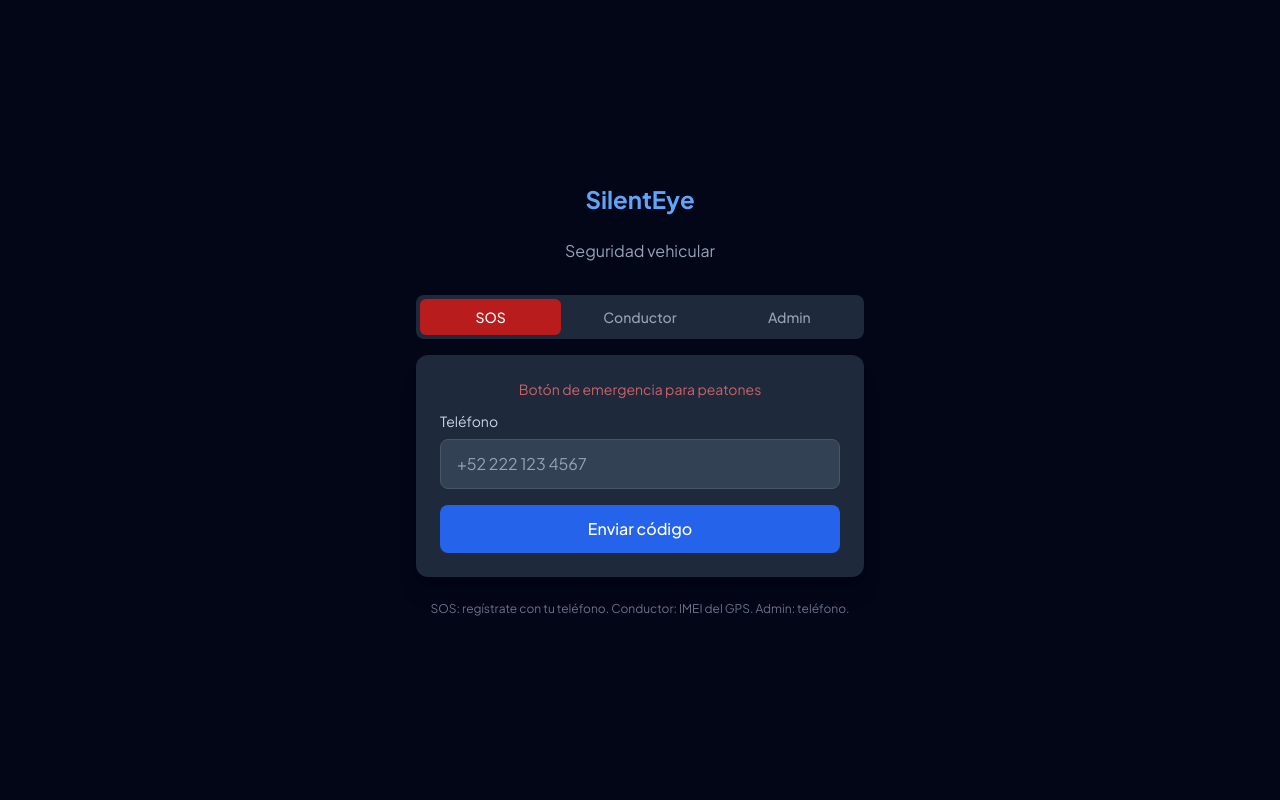
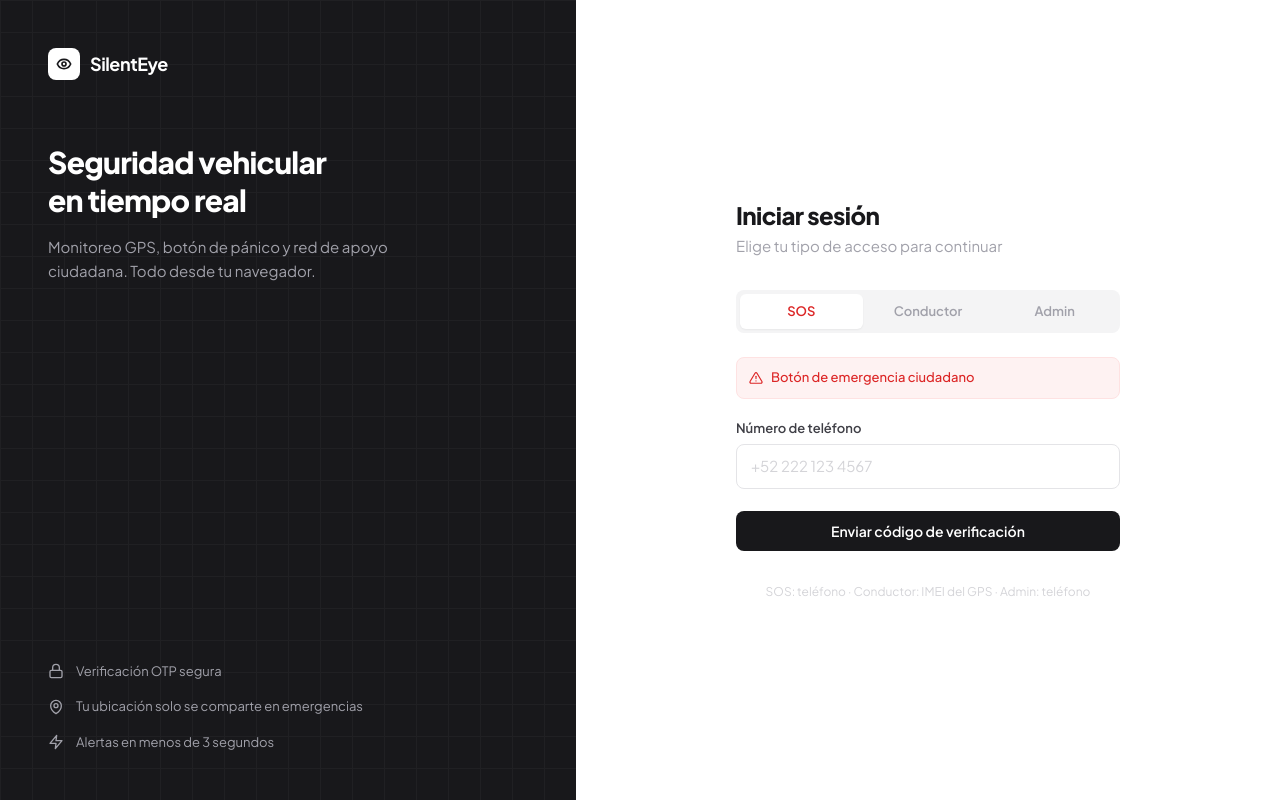
Before and after one commit to issacfiesco66-dot/SilentEye, a Next.js app in the folder frontend/: page /login in a window 1280 px wide. Built offline with nearby package versions, Linux system fonts and the light colour scheme.

Commit message:
redesign: login page - split layout, white bg, zinc palette, matching landing style

```diff
--- a/frontend/app/login/page.tsx
+++ b/frontend/app/login/page.tsx
@@ -85,116 +85,173 @@ export default function LoginPage() {
   };
 
   return (
-    <div className="min-h-screen flex items-center justify-center p-4">
-      <div className="w-full max-w-md">
-        <h1 className="text-2xl font-bold text-center mb-6 text-blue-400">SilentEye</h1>
-        <p className="text-slate-400 text-center mb-8">Seguridad vehicular</p>
+    <div className="min-h-screen bg-white flex">
 
-        <div className="flex gap-2 mb-4 p-1 bg-slate-800 rounded-lg">
+      {/* Left panel – branding */}
+      <div className="hidden lg:flex lg:w-[45%] bg-zinc-900 text-white flex-col justify-between p-12 relative overflow-hidden">
+        <div className="absolute inset-0 opacity-[0.03] bg-[linear-gradient(to_right,#fff_1px,transparent_1px),linear-gradient(to_bottom,#fff_1px,transparent_1px)] bg-[size:32px_32px]" />
+        <div className="relative">
+          <div className="flex items-center gap-2.5 mb-16">
+            <div className="w-8 h-8 bg-white rounded-lg flex items-center justify-center">
+              <svg width="16" height="16" viewBox="0 0 24 24" fill="none" stroke="#18181b" strokeWidth="2.5" strokeLinecap="round" strokeLinejoin="round"><path d="M2 12s3-7 10-7 10 7 10 7-3 7-10 7S2 12 2 12Z"/><circle cx="12" cy="12" r="3"/></svg>
+            </div>
+            <span className="text-lg font-bold tracking-tight">SilentEye</span>
+          </div>
+          <h2 className="text-3xl font-extrabold tracking-tight leading-tight mb-4">
+            Seguridad vehicular<br />en tiempo real
+          </h2>
+          <p className="text-zinc-400 text-[15px] leading-relaxed max-w-sm">
+            Monitoreo GPS, botón de pánico y red de apoyo ciudadana. Todo desde tu navegador.
+          </p>
+        </div>
+
+        <div className="relative space-y-4">
+          <div className="flex items-center gap-3 text-[13px] text-zinc-400">
+            <svg width="16" height="16" viewBox="0 0 24 24" fill="none" stroke="currentColor" strokeWidth="2" strokeLinecap="round" strokeLinejoin="round"><rect width="18" height="11" x="3" y="11" rx="2" ry="2"/><path d="M7 11V7a5 5 0 0 1 10 0v4"/></svg>
+            Verificación OTP segura
+          </div>
+          <div className="flex items-center gap-3 text-[13px] text-zinc-400">
+            <svg width="16" height="16" viewBox="0 0 24 24" fill="none" stroke="currentColor" strokeWidth="2" strokeLinecap="round" strokeLinejoin="round"><path d="M12 22s-8-4.5-8-11.8A8 8 0 0 1 12 2a8 8 0 0 1 8 8.2c0 7.3-8 11.8-8 11.8Z"/><circle cx="12" cy="10" r="3"/></svg>
+            Tu ubicación solo se comparte en emergencias
+          </div>
+          <div className="flex items-center gap-3 text-[13px] text-zinc-400">
+            <svg width="16" height="16" viewBox="0 0 24 24" fill="none" stroke="currentColor" strokeWidth="2" strokeLinecap="round" strokeLinejoin="round"><path d="M13 2 3 14h9l-1 8 10-12h-9l1-8Z"/></svg>
+            Alertas en menos de 3 segundos
+          </div>
+        </div>
+      </div>
+
+      {/* Right panel – form */}
+      <div className="flex-1 flex items-center justify-center px-6 py-12">
+        <div className="w-full max-w-sm">
+
+          {/* Mobile logo */}
+          <div className="flex items-center gap-2.5 mb-10 lg:hidden">
+            <div className="w-8 h-8 bg-zinc-900 rounded-lg flex items-center justify-center">
+              <svg width="16" height="16" viewBox="0 0 24 24" fill="none" stroke="white" strokeWidth="2.5" strokeLinecap="round" strokeLinejoin="round"><path d="M2 12s3-7 10-7 10 7 10 7-3 7-10 7S2 12 2 12Z"/><circle cx="12" cy="12" r="3"/></svg>
+            </div>
+            <span className="text-lg font-bold tracking-tight text-zinc-900">SilentEye</span>
+          </div>
+
+          <h1 className="text-2xl font-extrabold tracking-tight text-zinc-900 mb-1">Iniciar sesión</h1>
+          <p className="text-[15px] text-zinc-400 mb-8">Elige tu tipo de acceso para continuar</p>
+
+          {/* Mode tabs */}
+          <div className="flex gap-1 mb-6 p-1 bg-zinc-100 rounded-lg">
             <button
               onClick={() => { setMode('citizen'); resetForm(); }}
-            className={`flex-1 py-2 rounded-md text-sm font-medium ${mode === 'citizen' ? 'bg-red-700 text-white' : 'text-slate-400 hover:text-white'}`}
+              className={`flex-1 py-2 rounded-md text-[13px] font-semibold transition-all ${mode === 'citizen' ? 'bg-white text-red-600 shadow-sm' : 'text-zinc-400 hover:text-zinc-600'}`}
             >
               SOS
             </button>
             <button
               onClick={() => { setMode('driver'); resetForm(); }}
-            className={`flex-1 py-2 rounded-md text-sm font-medium ${mode === 'driver' ? 'bg-slate-700 text-white' : 'text-slate-400 hover:text-white'}`}
+              className={`flex-1 py-2 rounded-md text-[13px] font-semibold transition-all ${mode === 'driver' ? 'bg-white text-zinc-900 shadow-sm' : 'text-zinc-400 hover:text-zinc-600'}`}
             >
               Conductor
             </button>
             <button
               onClick={() => { setMode('admin'); resetForm(); }}
-            className={`flex-1 py-2 rounded-md text-sm font-medium ${mode === 'admin' ? 'bg-slate-700 text-white' : 'text-slate-400 hover:text-white'}`}
+              className={`flex-1 py-2 rounded-md text-[13px] font-semibold transition-all ${mode === 'admin' ? 'bg-white text-zinc-900 shadow-sm' : 'text-zinc-400 hover:text-zinc-600'}`}
             >
               Admin
             </button>
           </div>
 
-        <div className="bg-slate-800 rounded-xl p-6 shadow-xl">
+          {/* Form */}
+          <div>
             {step === 'input' ? (
               <>
                 {mode === 'citizen' && (
-                <p className="text-red-400/80 text-sm mb-3 text-center">
-                  Botón de emergencia para peatones
-                </p>
+                  <div className="flex items-center gap-2 px-3 py-2.5 mb-5 bg-red-50 border border-red-100 rounded-lg">
+                    <svg width="14" height="14" viewBox="0 0 24 24" fill="none" stroke="#dc2626" strokeWidth="2" strokeLinecap="round" strokeLinejoin="round"><path d="M10.29 3.86 1.82 18a2 2 0 0 0 1.71 3h16.94a2 2 0 0 0 1.71-3L13.71 3.86a2 2 0 0 0-3.42 0Z"/><line x1="12" x2="12" y1="9" y2="13"/><line x1="12" x2="12.01" y1="17" y2="17"/></svg>
+                    <span className="text-[13px] text-red-600 font-medium">Botón de emergencia ciudadano</span>
+                  </div>
                 )}
-              <label className="block text-sm text-slate-300 mb-2">
-                {mode === 'driver' ? 'Número de GPS (IMEI)' : 'Teléfono'}
+                <label className="block text-[13px] font-semibold text-zinc-700 mb-1.5">
+                  {mode === 'driver' ? 'Número de GPS (IMEI)' : 'Número de teléfono'}
                 </label>
                 <input
                   type={mode === 'driver' ? 'text' : 'tel'}
                   value={mode === 'driver' ? imei : phone}
                   onChange={(e) => mode === 'driver' ? setImei(e.target.value) : setPhone(e.target.value)}
                   placeholder={mode === 'driver' ? '353691846029642' : '+52 222 123 4567'}
-                className="w-full px-4 py-3 rounded-lg bg-slate-700 border border-slate-600 text-white placeholder-slate-400 focus:ring-2 focus:ring-blue-500 focus:border-transparent mb-4"
+                  className="w-full px-3.5 py-2.5 rounded-lg bg-white border border-zinc-200 text-zinc-900 placeholder-zinc-300 text-[15px] focus:ring-2 focus:ring-blue-600/20 focus:border-blue-600 outline-none transition-all mb-1.5"
                 />
                 {mode === 'driver' && (
-                <p className="text-slate-500 text-xs mb-4">
+                  <p className="text-zinc-400 text-[12px] mb-4">
                     El GPS debe estar registrado por el administrador
                   </p>
                 )}
+                {mode !== 'driver' && <div className="mb-4" />}
                 <button
                   onClick={requestOtp}
                   disabled={loading}
-                className="w-full py-3 rounded-lg bg-blue-600 hover:bg-blue-500 text-white font-medium disabled:opacity-50"
+                  className="w-full py-2.5 rounded-lg bg-zinc-900 hover:bg-zinc-800 text-white text-sm font-semibold disabled:opacity-40 transition-colors"
                 >
-                {loading ? 'Enviando...' : 'Enviar código'}
+                  {loading ? 'Enviando...' : 'Enviar código de verificación'}
                 </button>
               </>
             ) : (
               <>
-              <p className="text-slate-400 text-sm mb-2">
-                Código enviado a {mode === 'driver' ? 'tu teléfono registrado' : phone}
+                <p className="text-zinc-500 text-[13px] mb-4">
+                  Código enviado a <span className="font-semibold text-zinc-700">{mode === 'driver' ? 'tu teléfono registrado' : phone}</span>
                 </p>
                 {code && (
-                <p className="text-emerald-400 text-sm mb-2">
-                  Código generado (válido 10 min)
-                </p>
+                  <div className="flex items-center gap-2 px-3 py-2.5 mb-4 bg-emerald-50 border border-emerald-100 rounded-lg">
+                    <svg width="14" height="14" viewBox="0 0 24 24" fill="none" stroke="#059669" strokeWidth="2.5"><path d="m5 12 5 5L20 7"/></svg>
+                    <span className="text-[13px] text-emerald-700 font-medium">Código generado &mdash; válido 10 min</span>
+                  </div>
                 )}
-              <label className="block text-sm text-slate-300 mb-2">Código OTP</label>
+                <label className="block text-[13px] font-semibold text-zinc-700 mb-1.5">Código OTP</label>
                 <input
                   type="text"
                   value={code}
                   onChange={(e) => setCode(e.target.value)}
                   placeholder="123456"
                   maxLength={6}
-                className="w-full px-4 py-3 rounded-lg bg-slate-700 border border-slate-600 text-white placeholder-slate-400 focus:ring-2 focus:ring-blue-500 mb-4"
+                  className="w-full px-3.5 py-2.5 rounded-lg bg-white border border-zinc-200 text-zinc-900 placeholder-zinc-300 text-[15px] font-mono tracking-widest focus:ring-2 focus:ring-blue-600/20 focus:border-blue-600 outline-none transition-all mb-4"
                 />
                 {(mode === 'admin' || mode === 'citizen') && (
                   <>
-                  <label className="block text-sm text-slate-300 mb-2">Nombre (opcional)</label>
+                    <label className="block text-[13px] font-semibold text-zinc-700 mb-1.5">Nombre <span className="font-normal text-zinc-400">(opcional)</span></label>
                     <input
                       type="text"
                       value={name}
                       onChange={(e) => setName(e.target.value)}
                       placeholder="Tu nombre"
-                    className="w-full px-4 py-3 rounded-lg bg-slate-700 border border-slate-600 text-white placeholder-slate-400 focus:ring-2 focus:ring-blue-500 mb-4"
+                      className="w-full px-3.5 py-2.5 rounded-lg bg-white border border-zinc-200 text-zinc-900 placeholder-zinc-300 text-[15px] focus:ring-2 focus:ring-blue-600/20 focus:border-blue-600 outline-none transition-all mb-4"
                     />
                   </>
                 )}
                 <button
                   onClick={verifyOtp}
                   disabled={loading}
-                className="w-full py-3 rounded-lg bg-blue-600 hover:bg-blue-500 text-white font-medium disabled:opacity-50 mb-2"
+                  className="w-full py-2.5 rounded-lg bg-zinc-900 hover:bg-zinc-800 text-white text-sm font-semibold disabled:opacity-40 transition-colors mb-3"
                 >
-                {loading ? 'Verificando...' : 'Verificar'}
+                  {loading ? 'Verificando...' : 'Verificar código'}
                 </button>
                 <button
                   onClick={resetForm}
-                className="w-full text-slate-400 hover:text-white text-sm"
+                  className="w-full text-zinc-400 hover:text-zinc-600 text-[13px] font-medium transition-colors"
                 >
-                Cambiar {mode === 'driver' ? 'IMEI' : 'teléfono'}
+                  ← Cambiar {mode === 'driver' ? 'IMEI' : 'teléfono'}
                 </button>
               </>
             )}
 
-          {error && <p className="mt-4 text-red-400 text-sm text-center">{error}</p>}
+            {error && (
+              <div className="mt-4 flex items-center gap-2 px-3 py-2.5 bg-red-50 border border-red-100 rounded-lg">
+                <svg width="14" height="14" viewBox="0 0 24 24" fill="none" stroke="#dc2626" strokeWidth="2" strokeLinecap="round" strokeLinejoin="round"><circle cx="12" cy="12" r="10"/><line x1="12" x2="12" y1="8" y2="12"/><line x1="12" x2="12.01" y1="16" y2="16"/></svg>
+                <span className="text-[13px] text-red-600">{error}</span>
+              </div>
+            )}
           </div>
 
-        <p className="text-slate-500 text-xs text-center mt-6">
-          SOS: regístrate con tu teléfono. Conductor: IMEI del GPS. Admin: teléfono.
+          <p className="text-zinc-300 text-[12px] text-center mt-8">
+            SOS: teléfono &middot; Conductor: IMEI del GPS &middot; Admin: teléfono
           </p>
+        </div>
       </div>
     </div>
   );
```
Lines whose indentation alone changed are shown as unchanged.
